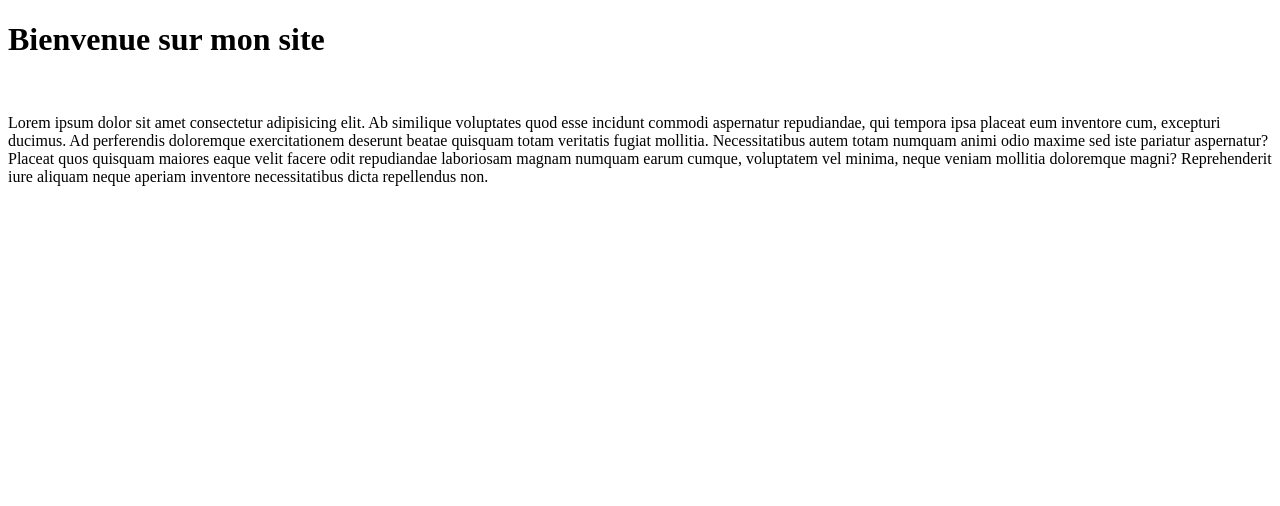
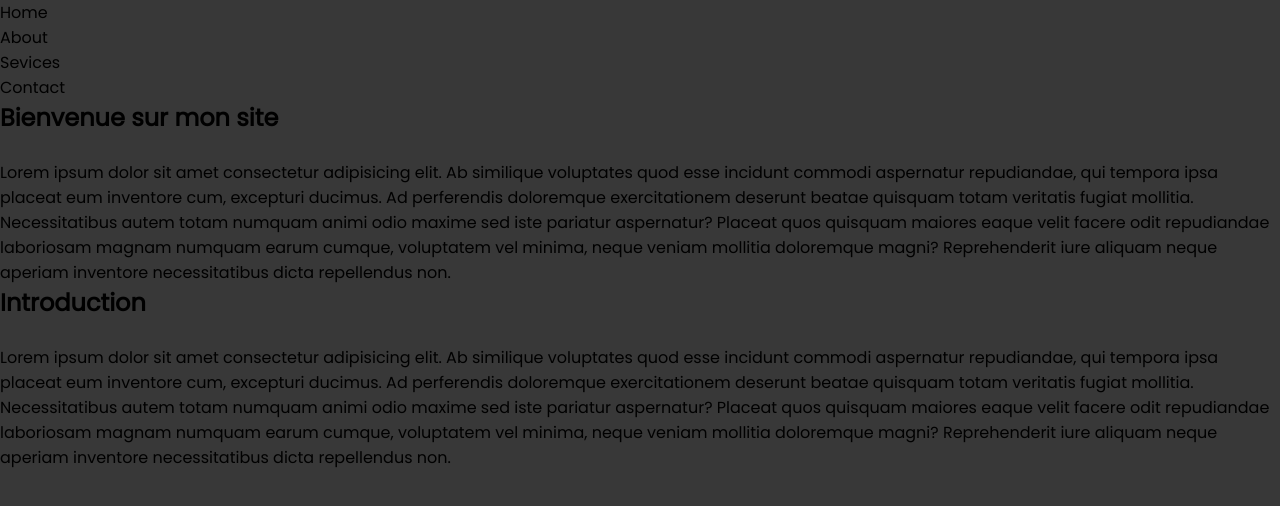
Before and after one commit to lepic974/lepic974.github.io, a plain HTML site: page index.html in a window 1280 px wide. Drawn offline with Linux system fonts and the light colour scheme.

Commit message:
Add CSS style

```diff
--- a/index.html
+++ b/index.html
@@ -5,18 +5,58 @@
     <meta charset="UTF-8">
     <meta http-equiv="X-UA-Compatible" content="IE=edge">
     <meta name="viewport" content="width=device-width, initial-scale=1.0">
+    <link rel="StyleSheet" href="style.css" type="text/css">
+
     <title>Mo site sur Github.io</title>
 </head>
 
 <body>
-    <h1>Bienvenue sur mon site</h1>
-    <br>
-    <p>Lorem ipsum dolor sit amet consectetur adipisicing elit. Ab similique voluptates quod esse incidunt commodi
-        aspernatur repudiandae, qui tempora ipsa placeat eum inventore cum, excepturi ducimus. Ad perferendis doloremque
-        exercitationem deserunt beatae quisquam totam veritatis fugiat mollitia. Necessitatibus autem totam numquam
-        animi odio maxime sed iste pariatur aspernatur? Placeat quos quisquam maiores eaque velit facere odit
-        repudiandae laboriosam magnam numquam earum cumque, voluptatem vel minima, neque veniam mollitia doloremque
-        magni? Reprehenderit iure aliquam neque aperiam inventore necessitatibus dicta repellendus non.</p>
+    <main>
+        <div id="side-bar">
+            <div class="toogle-btn" id="toogle-btn">
+                <span></span>
+                <span></span>
+                <span></span>
+            </div>
+
+            <ul>
+                <li>Home</li>
+                <li>About</li>
+                <li>Sevices</li>
+                <li>Contact</li>
+            </ul>
+        </div>
+        <section>
+            <h1>Bienvenue sur mon site</h1>
+            <br>
+            <p>Lorem ipsum dolor sit amet consectetur adipisicing elit. Ab similique voluptates quod esse incidunt
+                commodi
+                aspernatur repudiandae, qui tempora ipsa placeat eum inventore cum, excepturi ducimus. Ad perferendis
+                doloremque
+                exercitationem deserunt beatae quisquam totam veritatis fugiat mollitia. Necessitatibus autem totam
+                numquam
+                animi odio maxime sed iste pariatur aspernatur? Placeat quos quisquam maiores eaque velit facere odit
+                repudiandae laboriosam magnam numquam earum cumque, voluptatem vel minima, neque veniam mollitia
+                doloremque
+                magni? Reprehenderit iure aliquam neque aperiam inventore necessitatibus dicta repellendus non.</p>
+        </section>
+
+        <section>
+            <h2>Introduction</h2>
+            <br>
+            <p>Lorem ipsum dolor sit amet consectetur adipisicing elit. Ab similique voluptates quod esse incidunt
+                commodi
+                aspernatur repudiandae, qui tempora ipsa placeat eum inventore cum, excepturi ducimus. Ad perferendis
+                doloremque
+                exercitationem deserunt beatae quisquam totam veritatis fugiat mollitia. Necessitatibus autem totam
+                numquam
+                animi odio maxime sed iste pariatur aspernatur? Placeat quos quisquam maiores eaque velit facere odit
+                repudiandae laboriosam magnam numquam earum cumque, voluptatem vel minima, neque veniam mollitia
+                doloremque
+                magni? Reprehenderit iure aliquam neque aperiam inventore necessitatibus dicta repellendus non.</p>
+        </section>
+
+    </main>
 </body>
 
 </html>
--- /dev/null
+++ b/style.css
@@ -0,0 +1,11 @@
+@import url('https://fonts.googleapis.com/css?family=Poppins');
+
+*{
+	margin: 0;
+	padding: 0;
+}
+
+body{
+	background-color: #383838;
+	font-family: 'Poppins', sans-serif;
+}
```
